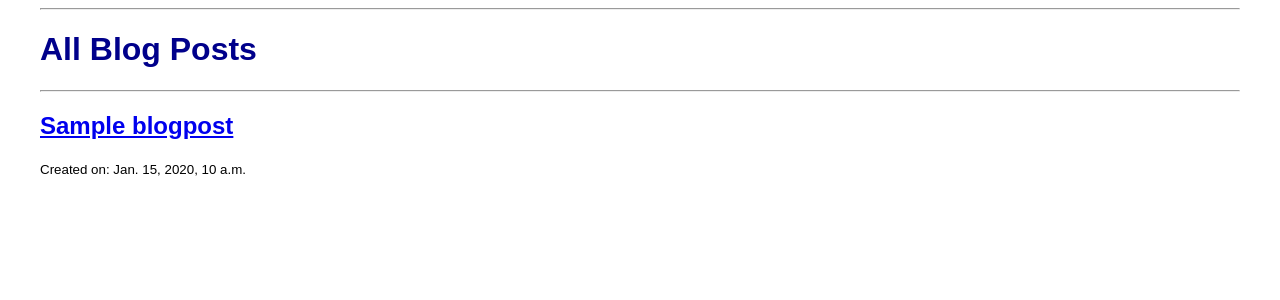
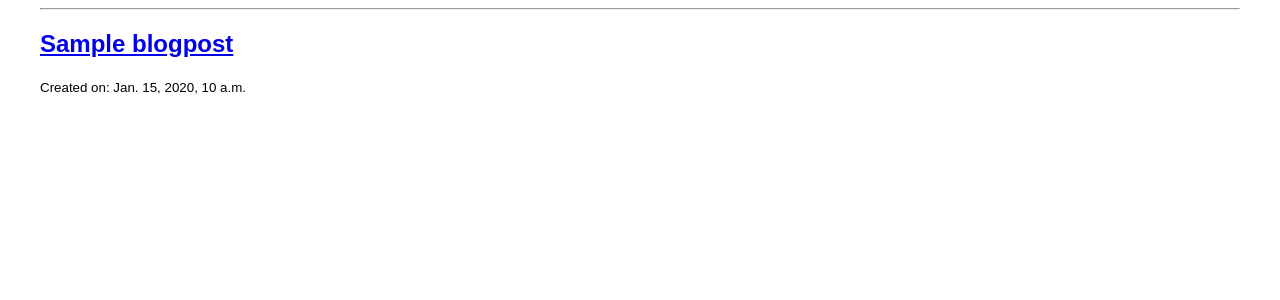
Before and after one commit to rakshitjambavalikar/blog_rakshitjambavalikar, a Django app: page / in a window 1280 px wide. Shown: the part 61-361 px from the top of the page. Run offline with Django 5.2, Linux system fonts and the light colour scheme; tables that the repository leaves empty hold one stand-in row (values such as "Sample post").

Commit message:
minor edit

```diff
--- a/blog/templates/blog/base.html
+++ b/blog/templates/blog/base.html
@@ -38,6 +38,10 @@
     {% block content %}
 
     {% endblock %}
+    {% comment %} <footer>
+    <p>&copy; 2026 Rakshit Jambavalikar. All rights reserved.</p>
+</footer> {% endcomment %}
 
 </body>
+
 </html>
--- a/blog/templates/blog/home.html
+++ b/blog/templates/blog/home.html
@@ -8,11 +8,8 @@
 
 {% block content %}
 
-    <h1>All Blog Posts</h1>
-
     {% for post in posts %}
 
-        <hr>
 
         <h2>
             <a href="{% url 'post_detail' post.id %}">
```
